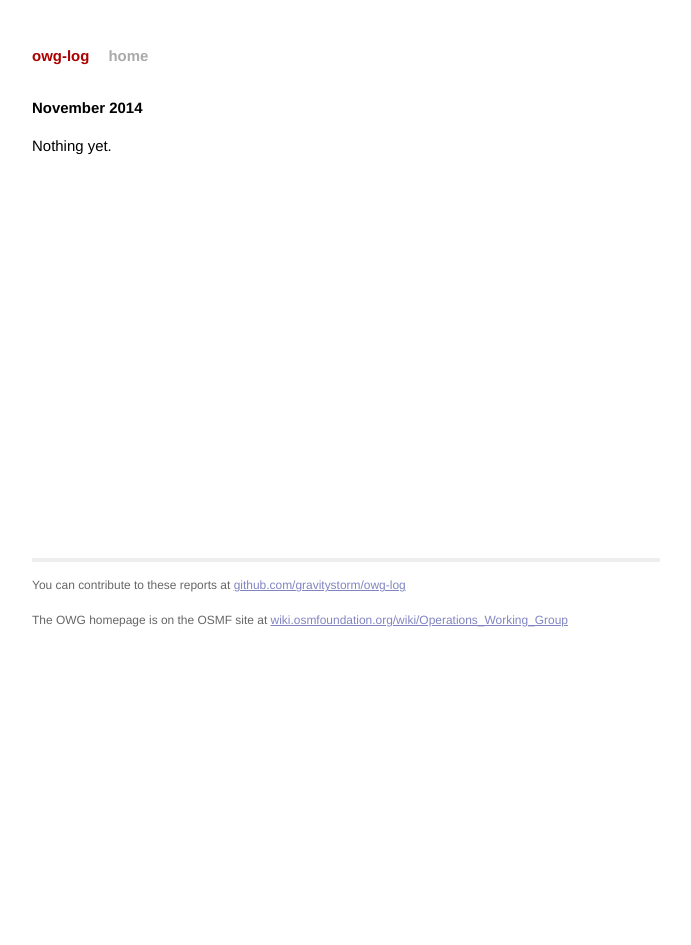
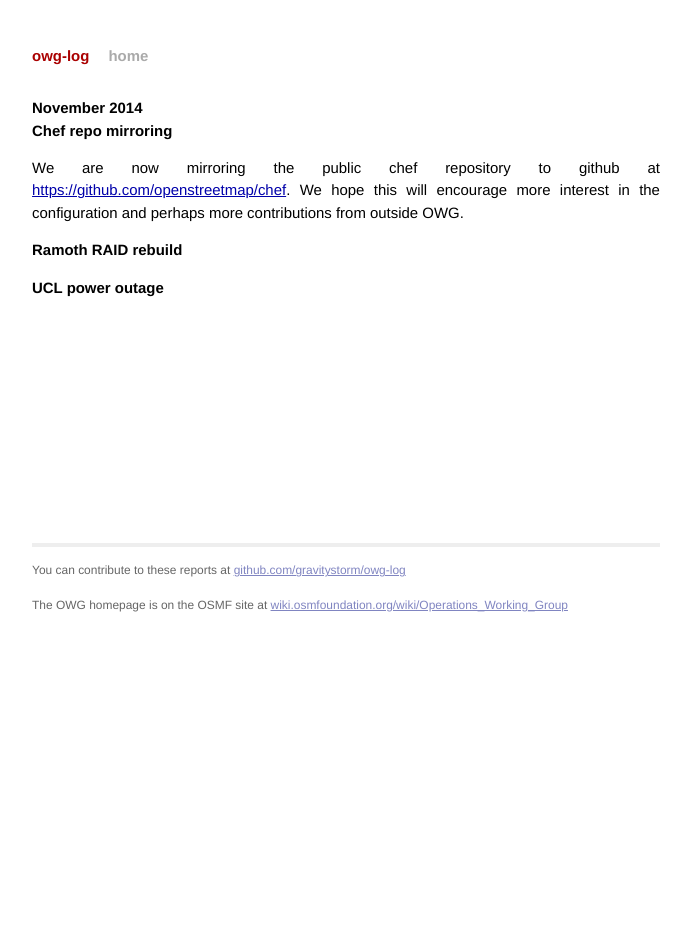
Before and after one commit to openstreetmap/owg-website, a Jekyll site: the page built from _posts/2014-11-01-november.md, in a window 1280 px wide. Shown: the whole page, without its empty margins (294-985 px from the left). Built offline with Jekyll 4.4.1, drawn with Linux system fonts in a browser that asks for light colours; Markdown is read by kramdown in place of the engine named in the settings.

Commit message:
Start fleshing out November.

```diff
--- a/_posts/2014-11-01-november.md
+++ b/_posts/2014-11-01-november.md
@@ -4,4 +4,13 @@ title:  "November 2014"
 date:   2014-11-30 23:59:59
 ---
 
-Nothing yet.
+# Chef repo mirroring
+
+We are now mirroring the public chef repository to github
+at [https://github.com/openstreetmap/chef](https://github.com/openstreetmap/chef). We
+hope this will encourage more interest in the configuration
+and perhaps more contributions from outside OWG.
+
+# Ramoth RAID rebuild
+
+# UCL power outage
```
